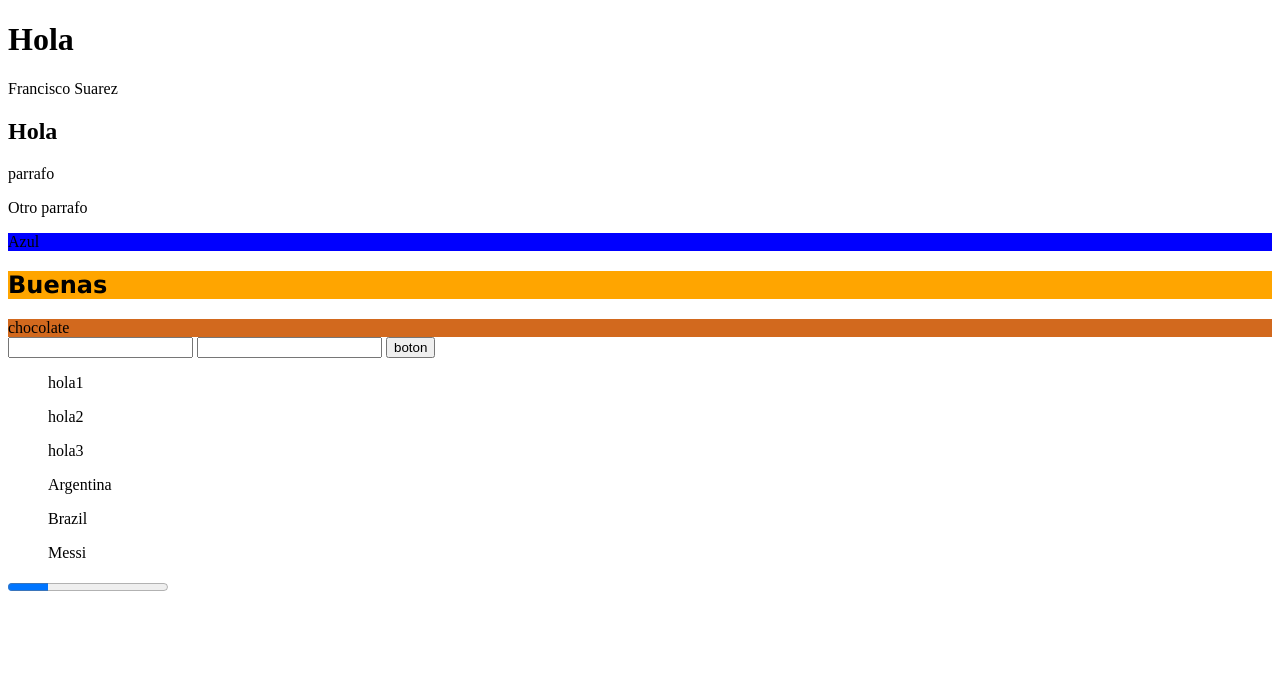
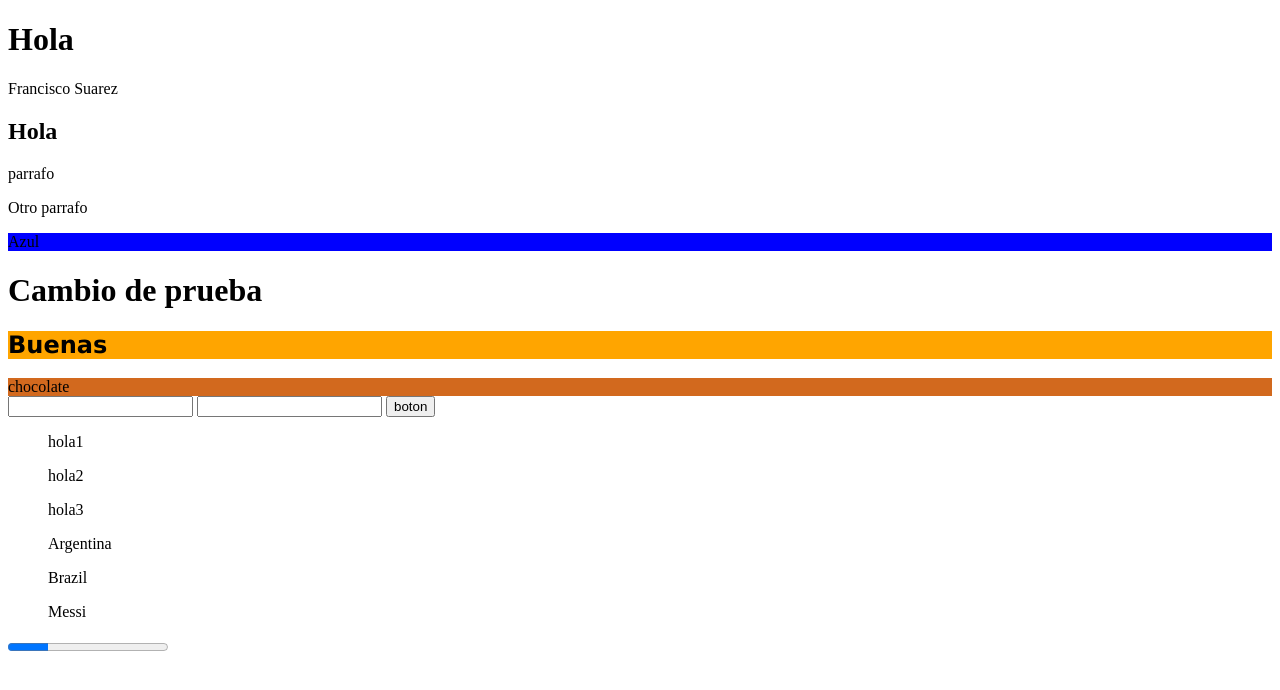
Before and after one commit to FranciscoSuarez555/Test, a plain HTML site: page index.html in a window 1280 px wide. Drawn offline with Linux system fonts and the light colour scheme.

Commit message:
Se modifico un H1

```diff
--- a/index.html
+++ b/index.html
@@ -23,7 +23,11 @@
            </div>
 
     </header>
+             <h1>
 
+                Cambio de prueba
+
+             </h1>
     <main>
 
         <div style="background-color: orange; font-family: 'Lucida Sans', 'Lucida Sans Regular', 'Lucida Grande', 'Lucida Sans Unicode', Geneva, Verdana, sans-serif;">
```
